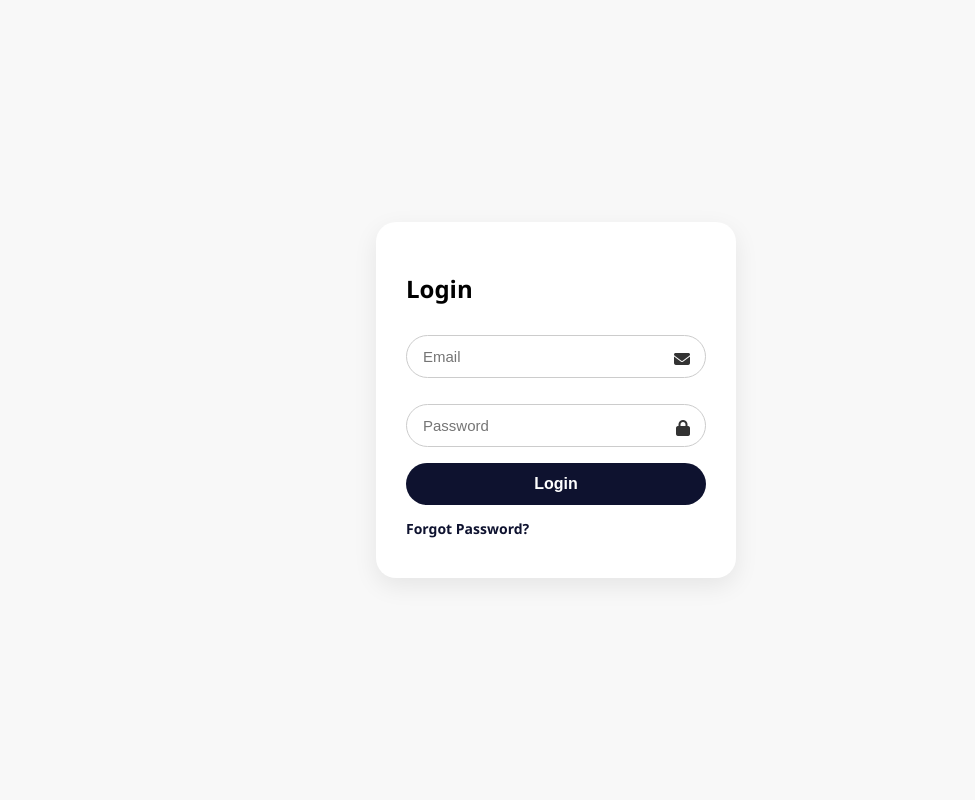
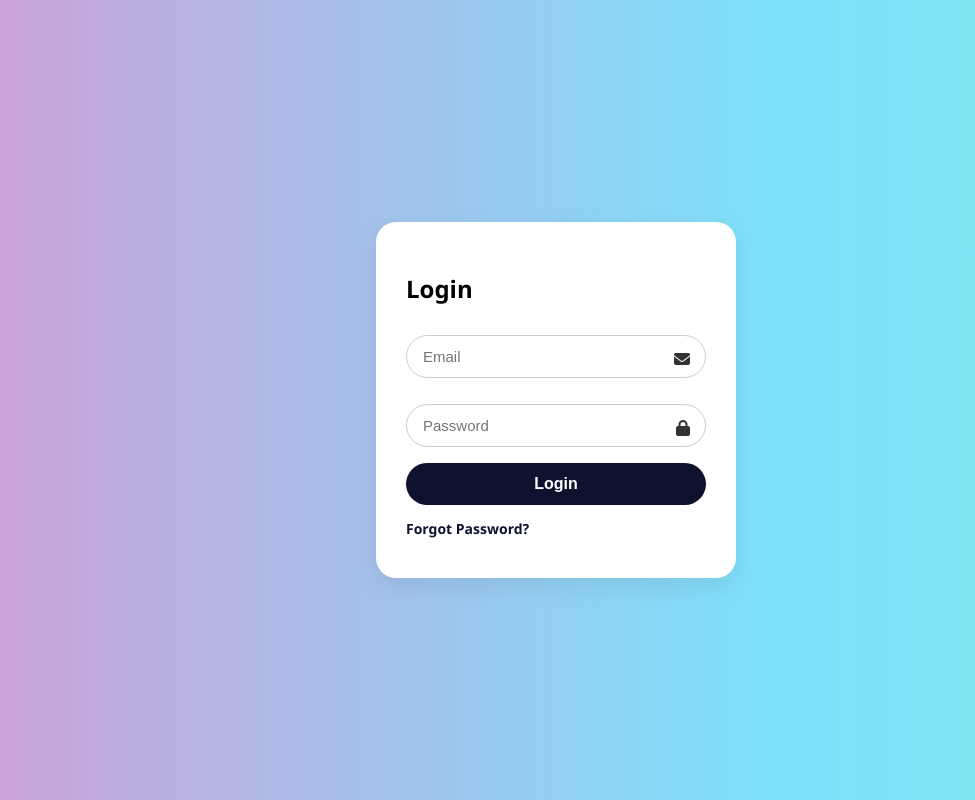
Before and after one commit to param-kasana/Admin_Dashboard, a Flask app: page /login in a window 1280 px wide. Shown: the whole page, without its empty margins (84-1059 px from the left). Run offline with Flask 3, Linux system fonts and the light colour scheme; some libraries are stand-ins or nearby versions.

Commit message:
Add colorful moving line animation to login page background

```diff
--- a/templates/login.html
+++ b/templates/login.html
@@ -13,6 +13,25 @@
       align-items: center;
       height: 100vh;
       margin: 0;
+      overflow: hidden;
+      position: relative;
+    }
+
+    .animated-background {
+      position: absolute;
+      top: 0;
+      left: 0;
+      width: 100%;
+      height: 100%;
+      background: linear-gradient(90deg, rgba(255,0,150,0.5), rgba(0,204,255,0.5), rgba(0,255,135,0.5));
+      background-size: 200% 200%;
+      animation: moveBackground 5s linear infinite;
+      z-index: -1;
+    }
+
+    @keyframes moveBackground {
+      0% { background-position: 0% 50%; }
+      100% { background-position: 100% 50%; }
     }
 
     .login-box {
@@ -24,6 +43,8 @@
       border-radius: 20px;
       box-shadow: 0 8px 24px rgba(0, 0, 0, 0.08);
       box-sizing: border-box;
+      position: relative;
+      z-index: 1;
     }
 
     .login-box h2 {
@@ -81,6 +102,7 @@
   </style>
 </head>
 <body>
+  <div class="animated-background"></div>
   <div class="login-box">
     <h2>Login</h2>
     <form method="POST">
```
